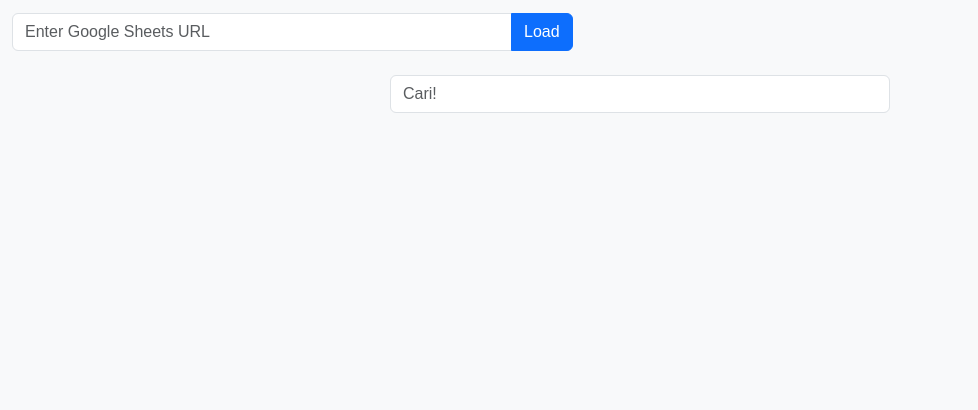
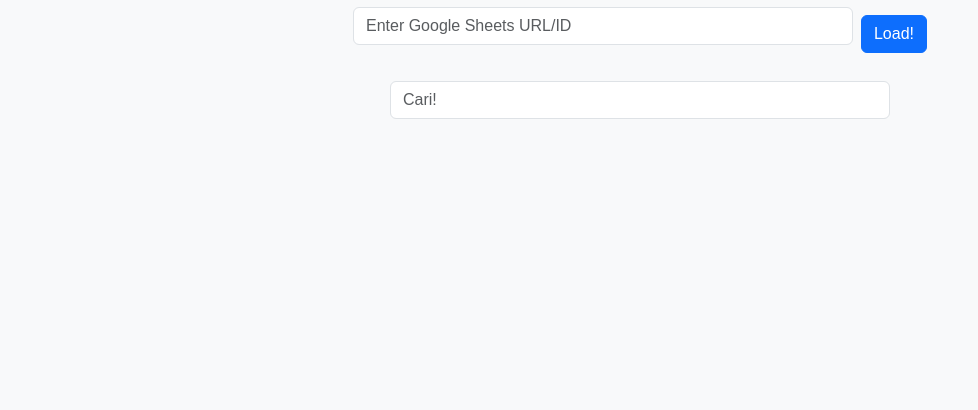
Before and after one commit to hollowsxd/kasicari, a plain HTML site: page index.html in a window 1280 px wide. Shown: the part 390-800 px from the top of the page, without its empty margins (0-978 px from the left). Drawn offline with nearby package versions, Linux system fonts and the light colour scheme.

Commit message:
fix url input

```diff
--- a/index.html
+++ b/index.html
@@ -101,13 +101,11 @@
             <p class="lead">Jom kita cari.</p>
         </div>
 
-        <!-- Sheet URL Input -->
-        <div class="mb-4">
-            <div class="input-group">
-                <input type="text" class="form-control" id="sheet-url" placeholder="Enter Google Sheets URL">
-                <button id="load-sheet" class="btn btn-primary">Load</button>
-            </div>
-            <p id="error-message" class="error-message"></p>
+        <!-- Google Sheet URL input -->
+        <div id="url-input">
+            <input type="text" class="form-control mb-3" id="sheet-url" placeholder="Enter Google Sheets URL/ID">
+            <button class="btn btn-primary ms-2" id="load-sheet">Load!</button>
+            <p id="error-message" class="text-danger mt-2"></p>
         </div>
 
         <!-- Loading Indicator -->
```
